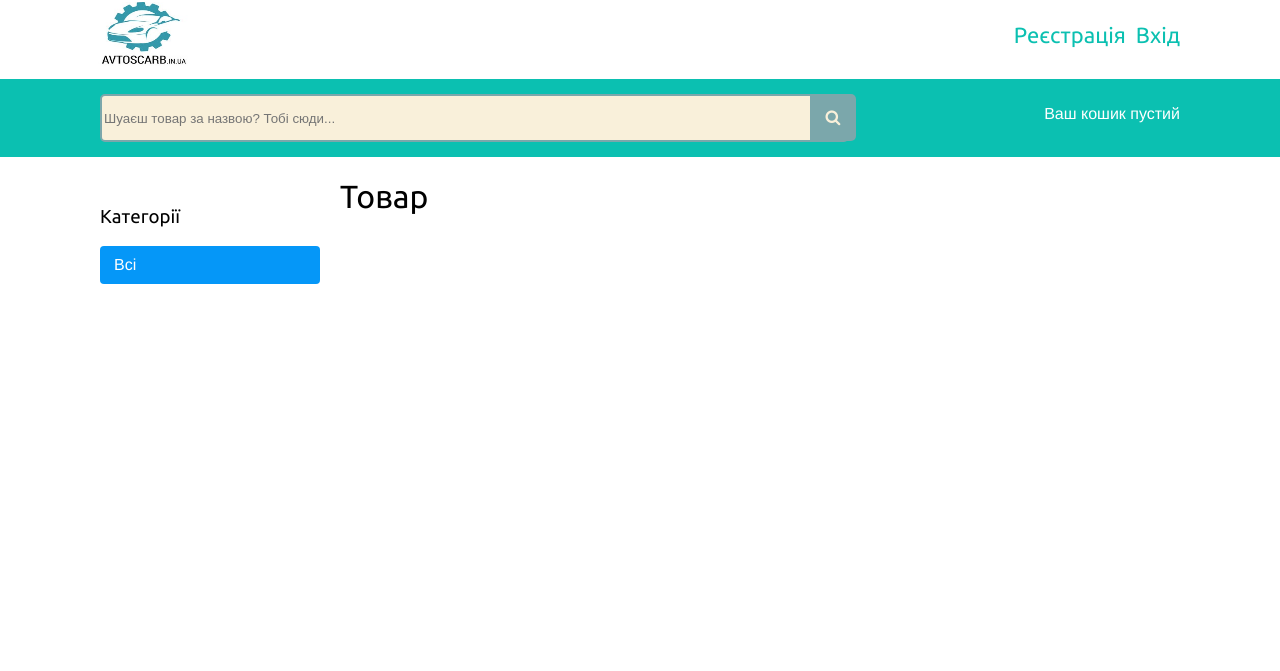
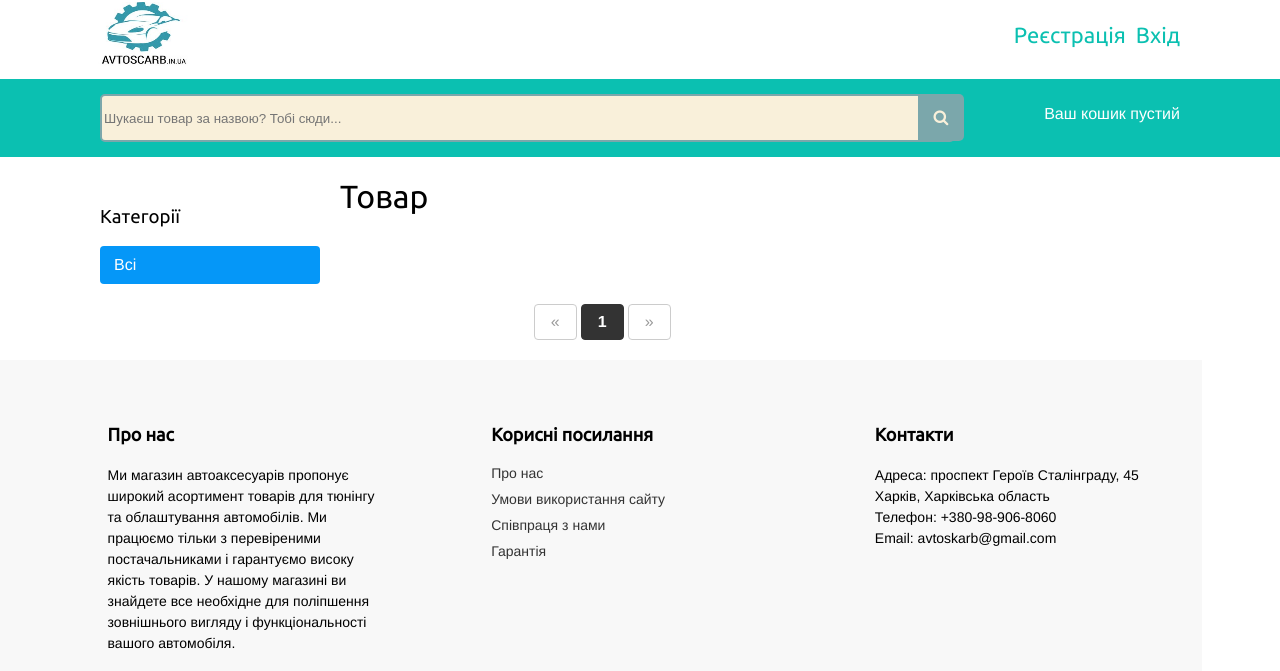
Before and after one commit to superdimon3000/avtoscarb, a Django app: page / in a window 1280 px wide. Shown: the top 671 px of the page. Before the commit the page ends 284 px from the top, so only its background shows below. Run offline with Django 4.2, Linux system fonts and the light colour scheme; data that the repository does not hold is empty; parts of the project's set-up code (start-up, migrations or seed data) failed here and were passed over; some libraries are stand-ins or nearby versions.

Commit message:
Внешний вид, ограничение товара на стр, +подвал

```diff
--- a/shop/static/css/base.css
+++ b/shop/static/css/base.css
@@ -155,7 +170,7 @@ ul.errorlist {
 
 .d1 form {
     position: relative;
-    width: 70%;
+    width: 80%;
 
     float: left;
     background-color:#0bc0b1;
@@ -230,16 +245,46 @@ ul.errorlist {
     color:#fff;
 }
 
+@media screen and (max-width: 1100px) {
+    #sidebar {
+        width: 100%;
+        margin: 0;
+    }
+
+    #sidebar ul {
+        display: flex;
+        flex-wrap: wrap;
+        justify-content: center;
+    }
+
+    #sidebar li {
+        width: 50%;
+        text-align: center;
+    }
+}
+
 #main {
     float:left;
-    width: 96%;
+    width: 93%;
     margin-right:-220px;
     overflow:hidden;
 }
 
+.product-name{
+    overflow: hidden;
+    text-overflow: ellipsis;
+    display: -moz-box;
+    -moz-box-orient: vertical;
+    display: -webkit-box;
+    -webkit-line-clamp: 2;
+    -webkit-box-orient: vertical;
+    line-clamp: 2;
+    box-orient: vertical;
+}
+
 .product-list .item {
-    width:25%;
-    height:400px;
+    width:350px;
+    height:350px;
     padding:10px 5px 5px 5px;
     float:left;
     text-align:center;
@@ -467,3 +533,94 @@ form div.field {
     font-size: 16px;
     color: #fff;
 }
+
+.pagination {
+    margin-top: 20px;
+    display: flex;
+    justify-content: center;
+    align-items: center;
+    margin-bottom: 20px;
+    clear: both;
+  }
+
+  .pagination a,
+  .pagination span {
+    display: inline-block;
+    padding: 8px 16px;
+    border: 1px solid #ccc;
+    margin: 0 2px;
+    text-decoration: none;
+    color: #333;
+    border-radius: 4px;
+    font-size: 16px;
+  }
+
+  .pagination .current-page {
+    font-weight: bold;
+    color: #fff;
+    background-color: #333;
+    border-color: #333;
+  }
+
+  .pagination .disabled {
+    color: #999;
+    pointer-events: none;
+    cursor: not-allowed;
+  }
+
+  footer {
+    width: 90%;
+    float: center;
+    background-color: #f8f8f8;
+    padding: 40px 0;
+    font-size: 14px;
+    padding-left: 50px;
+  }
+
+  footer h4 {
+    font-size: 18px;
+    font-weight: bold;
+    margin-bottom: 20px;
+  }
+
+  footer p {
+    line-height: 1.5;
+    margin-bottom: 20px;
+  }
+
+  footer ul {
+    list-style: none;
+    margin: 0;
+    padding: 0;
+  }
+
+  footer ul li {
+    margin-bottom: 10px;
+  }
+
+  footer ul li a {
+    color: #333;
+    text-decoration: none;
+  }
+
+  footer .container {
+    max-width: 90%;
+    margin: 0 auto;
+  }
+
+  footer .row {
+    display: flex;
+    justify-content: space-between;
+    flex-wrap: wrap;
+  }
+
+  footer .col-md-4 {
+    width: 26%;
+  }
+
+  @media (max-width: 1100px) {
+    footer .col-md-4 {
+      width: 100%;
+      margin-bottom: 30px;
+    }
+  }
--- a/shop/templates/shop/base.html
+++ b/shop/templates/shop/base.html
@@ -6,7 +6,7 @@
     <meta charset="UTF-8">
     <meta http-equiv="X-UA-Compatible" content="IE=edge">
     <meta name="viewport" content="width=device-width, initial-scale=1.0">
-    <title>{% block title %}My shop{% endblock title %}</title>
+    <title>{% block title %}Автоскарб{% endblock title %}</title>
     <link rel="stylesheet" href="{% static 'css/base.css' %}">
     <link rel="stylesheet" href="https://maxcdn.bootstrapcdn.com/font-awesome/4.5.0/css/font-awesome.min.css">
 </head>
@@ -24,7 +24,7 @@
     <div id="subheader">
         <div class="d1">
             <form method="get" action="{% url 'shop:search' %}">
-                <input  type="text" name="q" placeholder="Шуаєш товар за назвою? Тобі сюди...">
+                <input  type="text" name="q" placeholder="Шукаєш товар за назвою? Тобі сюди...">
                 <button type="submit"></button>
             </form>
         </div>
@@ -46,5 +46,36 @@
         {% block content %}
         {% endblock content %}
     </div>
+    <footer>
+        <div class="container">
+          <div class="row">
+            <div class="col-md-4">
+              <h4>Про нас</h4>
+              <p>Ми магазин автоаксесуарів пропонує широкий асортимент товарів для тюнінгу та облаштування автомобілів.
+                Ми працюємо тільки з перевіреними постачальниками і гарантуємо високу якість товарів. У нашому магазині
+                ви знайдете все необхідне для поліпшення зовнішнього вигляду і функціональності вашого автомобіля.</p>
+            </div>
+            <div class="col-md-4">
+              <h4>Корисні посилання</h4>
+              <ul>
+                <li><a href="#">Про нас</a></li>
+                <li><a href="#">Умови використання сайту</a></li>
+                <li><a href="#">Співпраця з нами</a></li>
+                <li><a href="#">Гарантія</a></li>
+              </ul>
+            </div>
+            <div class="col-md-4">
+              <h4>Контакти</h4>
+              <p>Адреса: проспект Героїв Сталінграду, 45<br>Харків, Харківська область<br>Телефон: +380-98-906-8060<br>Email: avtoskarb@gmail.com</p>
+            </div>
+            <div class="cart">
+                <iframe src="https://www.google.com/maps/embed?pb=!1m14!1m8!1m3!1d5135.093529801347!2d36.27879659999994!3d49.944845155691276!3m2!1i1024!2i768!4f13.1!3m3!1m2!1s0x41270b573b6ec593%3A0x387a8d446d9a6d0!2z0JDQstGC0L7RgdC60LDRgNCx!5e0!3m2!1suk!2sro!4v1683621886285!5m2!1suk!2sro" width="350" height="300" style="border:0;" allowfullscreen="" loading="lazy" referrerpolicy="no-referrer-when-downgrade"></iframe>
+            </div>
+          </div>
+          <hr>
+          <p>&copy; 2023 MySite.com. Всі права захищені..</p>
+        </div>
+      </footer>
+
 </body>
 </html>
--- a/shop/templates/shop/product/list.html
+++ b/shop/templates/shop/product/list.html
@@ -41,9 +41,31 @@
                         {% static 'img/no_image.png' %}
                     {% endif %}" alt="">
                 </a>
-                <a href="{{ product.get_absolute_url}}">{{ product.name }}</a><br>
+                <a href="{{ product.get_absolute_url}}" class="product-name">{{ product.name }}</a><br>
                 ₴ {{ product.price }}
             </div>
+
         {% endfor %}
     </div>
+    <div id="main" class="pagination">
+        {% if products.has_previous %}
+          <a href="?page={{ products.previous_page_number }}" class="page-link">&laquo;</a>
+        {% else %}
+          <span class="disabled page-link">&laquo;</span>
+        {% endif %}
+
+        {% for i in products.paginator.page_range %}
+          {% if products.number == i %}
+            <span class="current-page page-link">{{ i }}</span>
+          {% elif i > products.number|add:'-3' and i < products.number|add:'3' %}
+            <a href="?page={{ i }}" class="page-link">{{ i }}</a>
+          {% endif %}
+        {% endfor %}
+
+        {% if products.has_next %}
+          <a href="?page={{ products.next_page_number }}" class="page-link">&raquo;</a>
+        {% else %}
+          <span class="disabled page-link">&raquo;</span>
+        {% endif %}
+      </div>
 {% endblock content %}
--- a/shop/views.py
+++ b/shop/views.py
@@ -1,5 +1,5 @@
 from django.shortcuts import render, get_object_or_404
-
+from django.core.paginator import Paginator, PageNotAnInteger, EmptyPage
 from .models import Category, Product
 from cart.forms import CartAddProductForm
 
@@ -13,6 +13,7 @@ def submit(request):
         'error_message': "returned"
     })
 
+
 def product_list(request, category_slug=None):
     category = None
     categories = Category.objects.all()
@@ -20,10 +21,20 @@ def product_list(request, category_slug=None):
     if category_slug:
         category = get_object_or_404(Category, slug=category_slug)
         products = products.filter(category=category)
-    return render (request, 'shop/product/list.html', context={
+    paginator = Paginator(products, 12)  # Ограничение количества товаров на странице до 12
+    page_number = request.GET.get('page')
+    try:
+        page_obj = paginator.get_page(page_number)
+    except PageNotAnInteger:
+        # Если параметр page не является целым числом, выводим первую страницу
+        page_obj = paginator.get_page(1)
+    except EmptyPage:
+        # Если номер страницы больше, чем общее количество страниц, выводим последнюю страницу
+        page_obj = paginator.get_page(paginator.num_pages)
+    return render(request, 'shop/product/list.html', context={
         'category': category,
         'categories': categories,
-        'products': products,
+        'products': page_obj,
     })
 
 def product_detail(request, id, slug):
```
Also changed, not shown: other parts of shop/static/css/base.css (+38 -2 lines).
